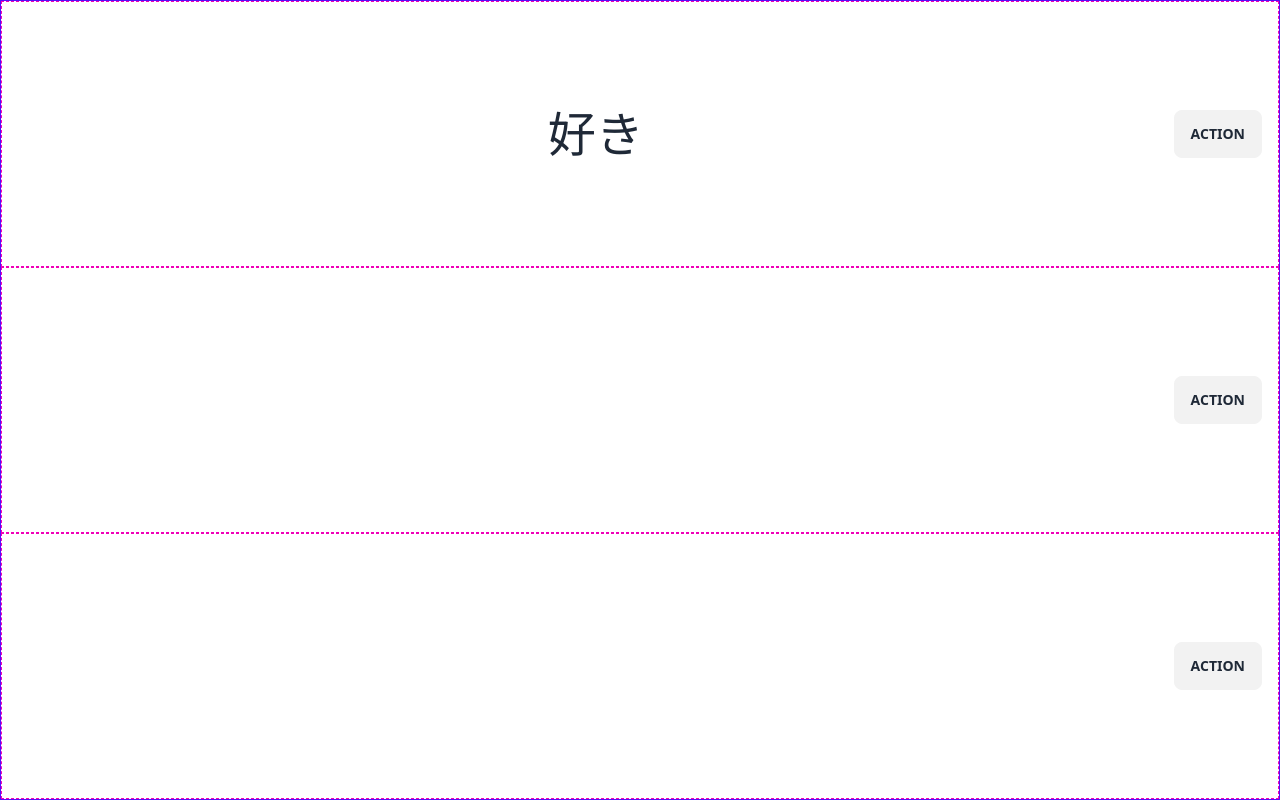
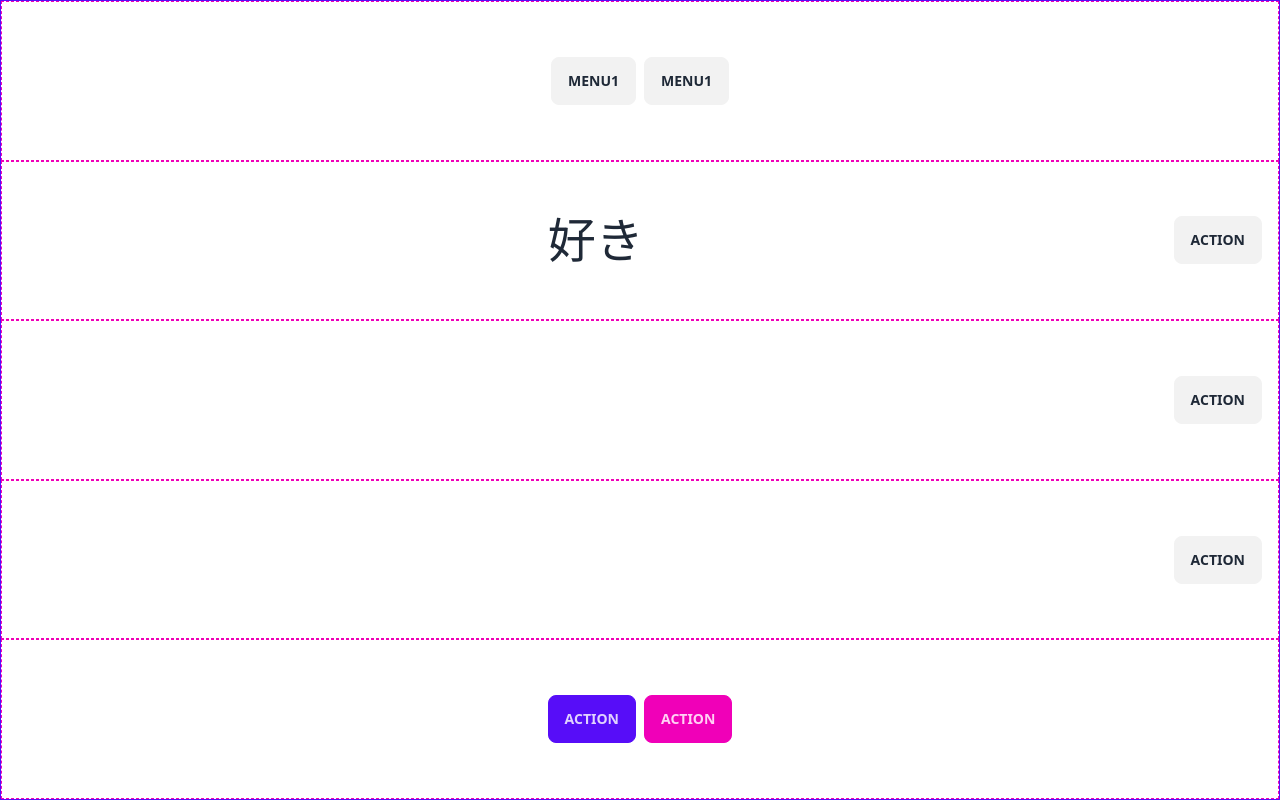
Before and after one commit to odjhey/luxray-cards, a React (Vite) app in the folder pwa/: page / in a window 1280 px wide. Built offline with nearby package versions, Linux system fonts and the light colour scheme.

Commit message:
feat: add controls placeholders

```diff
--- a/pwa/src/App.tsx
+++ b/pwa/src/App.tsx
@@ -19,13 +19,19 @@ const CardEntry = (props: PropsWithChildren) => {
   )
 }
 
-const DisplayText = (props: PropsWithChildren<{ show: boolean }>) => {
+const DisplayText = (
+  props: PropsWithChildren<{ show: boolean; size: 'md' | 'sm' }>,
+) => {
   const [show, setShow] = useState(props.show)
 
   return (
     <div className="flex w-full justify-between p-4">
       <div className={`flex justify-center items-center w-full`}>
-        <div className={`text-5xl ${show ? '' : 'hidden'}`}>
+        <div
+          className={`${props.size === 'md' ? 'text-5xl' : 'text-2xl'} ${
+            show ? '' : 'hidden'
+          }`}
+        >
           {props.children}
         </div>
       </div>
@@ -46,13 +52,31 @@ const FlashCard = () => {
   return (
     <div className="flex flex-col h-full w-full border border-solid border-primary justify-evenly items-center">
       <CardEntry>
-        <DisplayText show={true}>好き</DisplayText>
+        <div className="flex gap-2">
+          <button className="btn">menu1</button>
+          <button className="btn">menu1</button>
+        </div>
       </CardEntry>
       <CardEntry>
-        <DisplayText show={false}>すき</DisplayText>
+        <DisplayText show={true} size="md">
+          好き
+        </DisplayText>
       </CardEntry>
       <CardEntry>
-        <DisplayText show={false}>suki</DisplayText>
+        <DisplayText show={false} size="md">
+          すき
+        </DisplayText>
+      </CardEntry>
+      <CardEntry>
+        <DisplayText show={false} size="sm">
+          suki
+        </DisplayText>
+      </CardEntry>
+      <CardEntry>
+        <div className="flex gap-2">
+          <button className="btn btn-primary">action</button>
+          <button className="btn btn-secondary">action</button>
+        </div>
       </CardEntry>
     </div>
   )
```
